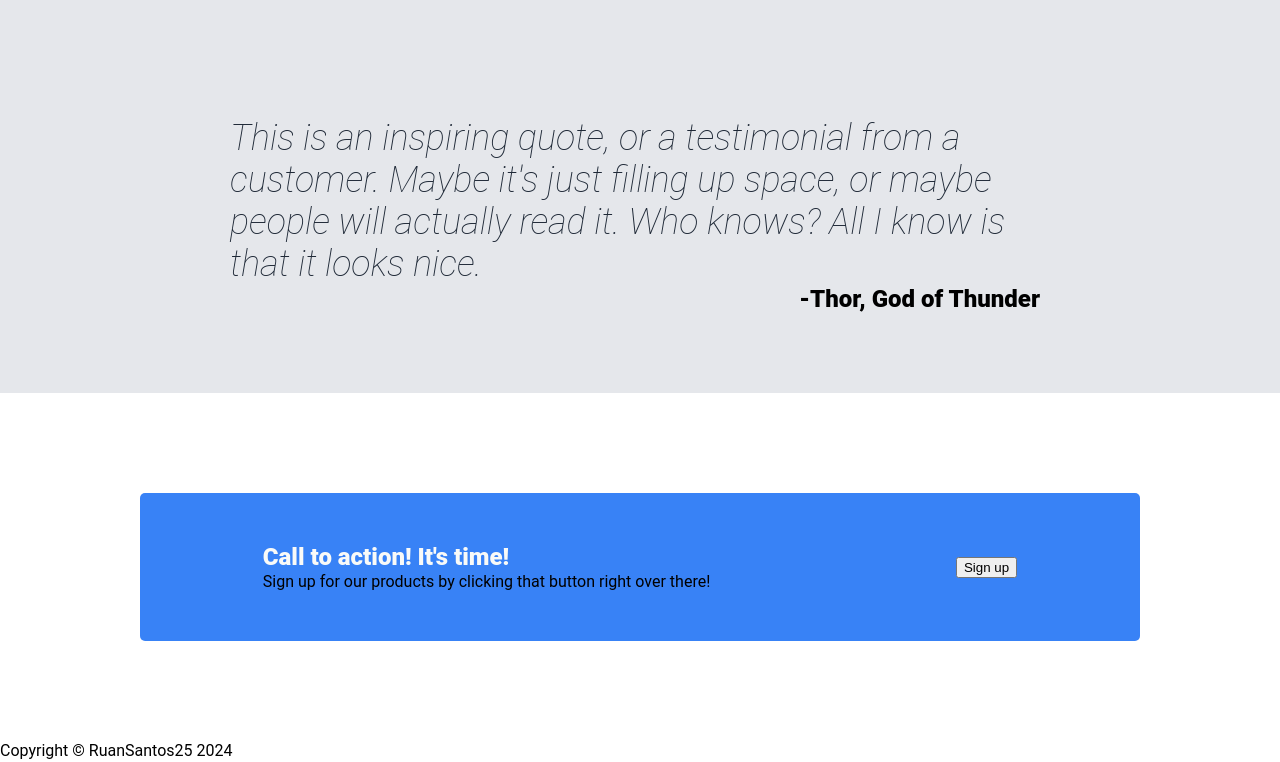
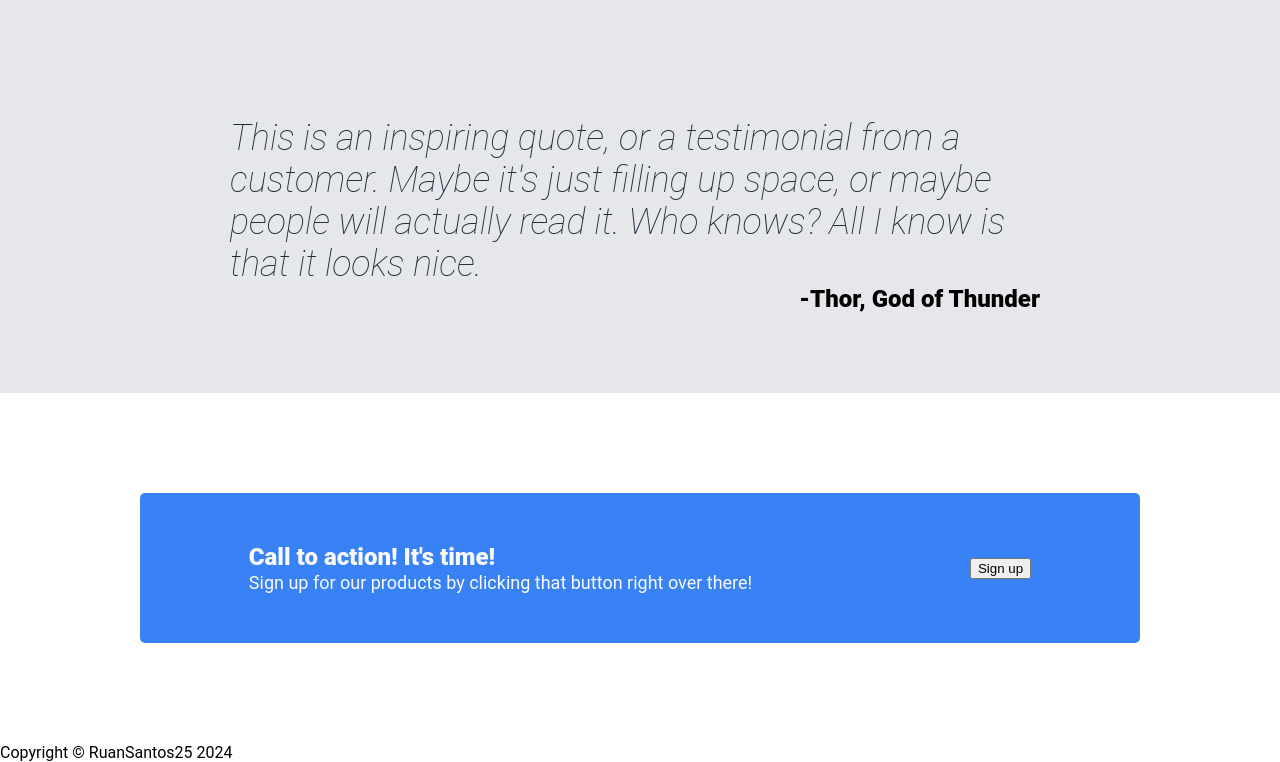
Before and after one commit to RuanSantos25/odin-project-landing-page, a plain HTML site: page index.html in a window 1280 px wide. Shown: the part 1214-1976 px from the top of the page. Drawn offline with Linux system fonts and the light colour scheme.

Commit message:
Style the subtitle in call to action section
Change the font size and the color.

-Font-size to 18px.
-Color to #F9FAF8.

```diff
--- a/styles.css
+++ b/styles.css
@@ -159,3 +159,8 @@ body {
     font-weight: 900;
     color: #F9FAF8;
 }
+
+.call-subtitle {
+    font-size: 18px;
+    color: #F9FAF8;
+}
```
